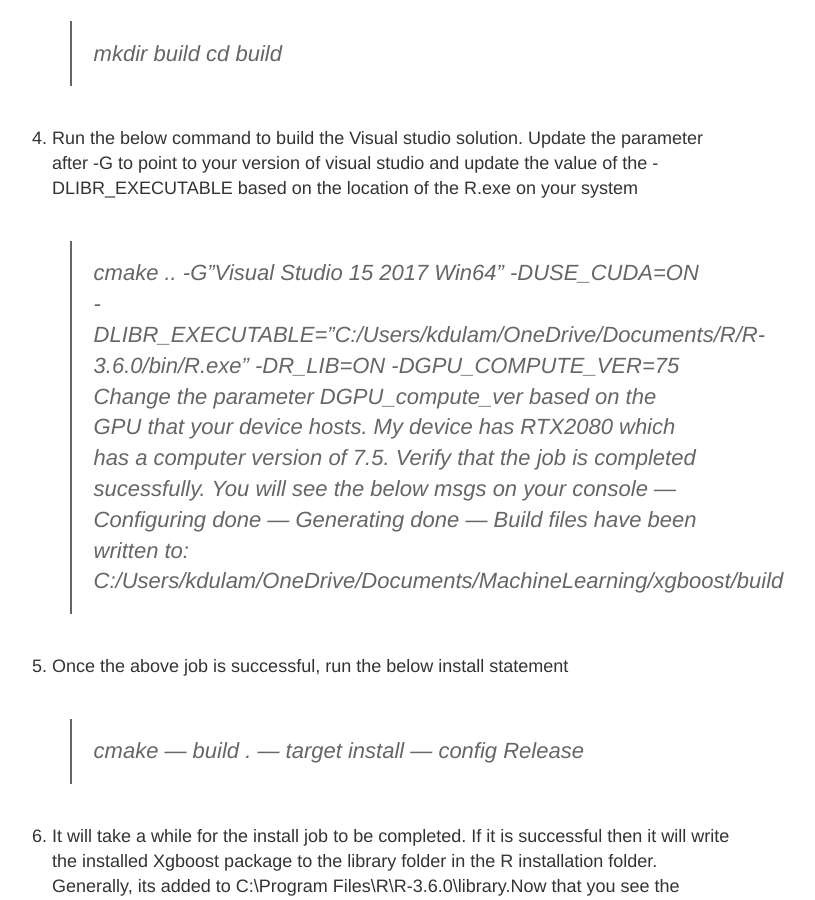
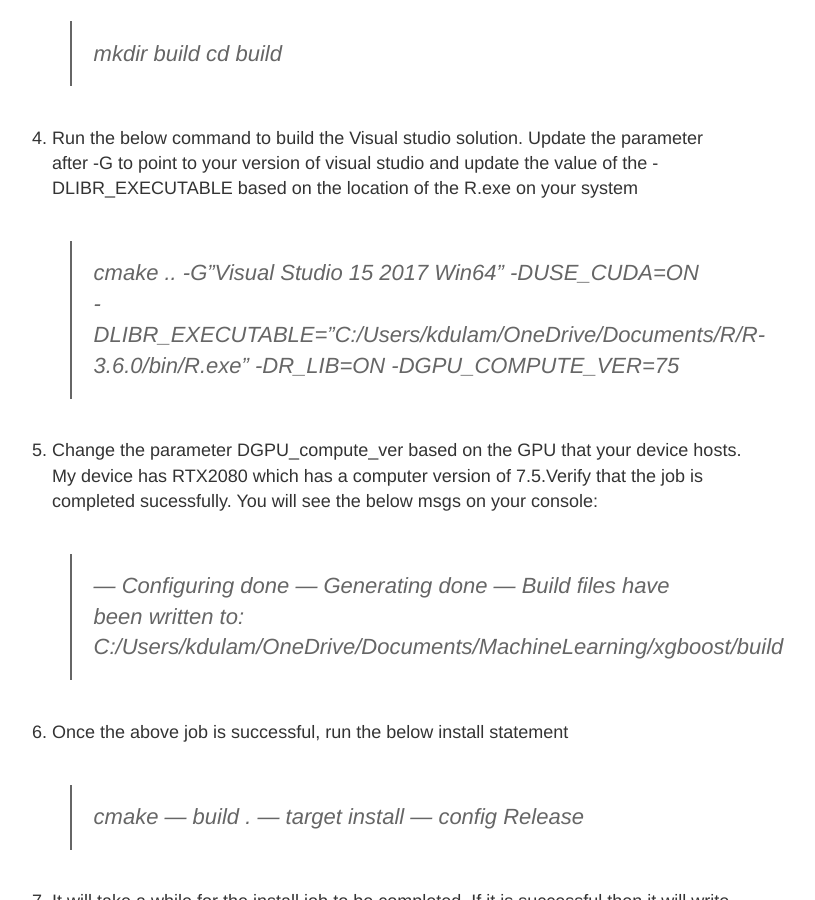
Before and after one commit to kaydee-edb/KarthikDulam.github.io, a Jekyll site: the page built from _posts/2019-10-12-Installing-XGBoost-GPU.md, in a window 1280 px wide and 900 px high, scrolled down 1347 px. Shown: the whole window, without its empty margins (258-1073 px from the left). Built offline with Jekyll 4.4.1, drawn with Linux system fonts in a browser that asks for light colours; part of the change alters nothing that is shown.

```diff
--- a/_posts/2019-10-12-Installing-XGBoost-GPU.md
+++ b/_posts/2019-10-12-Installing-XGBoost-GPU.md
@@ -49,8 +49,7 @@ Naviagate to the local git folder on your system.
 >cd build
 4. Run the below command to build the Visual studio solution. Update the parameter after -G to point to your version of visual studio and update the value of the -DLIBR_EXECUTABLE based on the location of the R.exe on your system
 >cmake .. -G”Visual Studio 15 2017 Win64" -DUSE_CUDA=ON -DLIBR_EXECUTABLE=”C:/Users/kdulam/OneDrive/Documents/R/R-3.6.0/bin/R.exe” -DR_LIB=ON -DGPU_COMPUTE_VER=75
-Change the parameter DGPU_compute_ver based on the GPU that your device hosts. My device has RTX2080 which has a computer version of 7.5.
-Verify that the job is completed sucessfully. You will see the below msgs on your console
+5. Change the parameter DGPU_compute_ver based on the GPU that your device hosts. My device has RTX2080 which has a computer version of 7.5.Verify that the job is completed sucessfully. You will see the below msgs on your console:
 >— Configuring done
 >— Generating done
 >— Build files have been written to: C:/Users/kdulam/OneDrive/Documents/MachineLearning/xgboost/build
```
